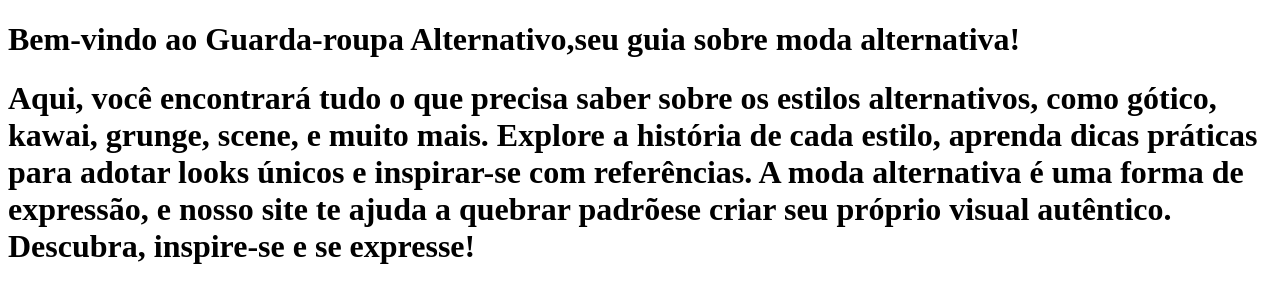
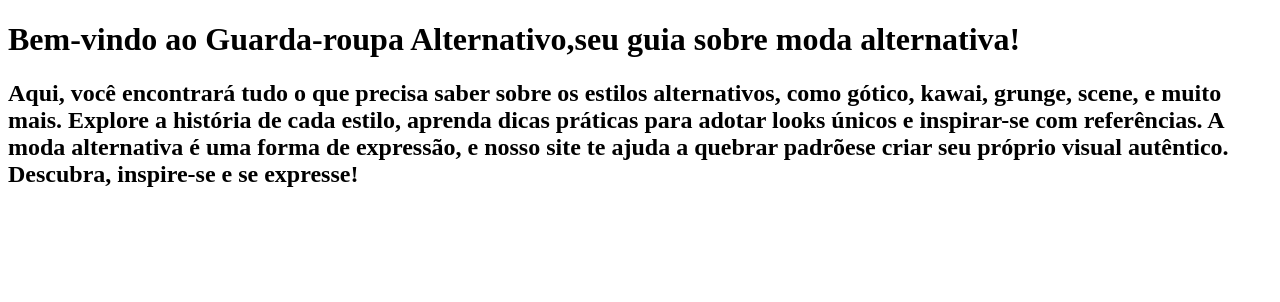
Before and after one commit to kamyyz/ModasAlternativas., a plain HTML site: page index.html in a window 1280 px wide. Drawn offline with Linux system fonts and the light colour scheme.

Commit message:
tamanho das explicações

```diff
--- a/index.html
+++ b/index.html
@@ -7,11 +7,11 @@
 </head>
 <body>
  <h1>Bem-vindo ao Guarda-roupa Alternativo,seu guia sobre moda alternativa!</h1>
- <h1>Aqui, você encontrará tudo o que precisa saber sobre os estilos alternativos,
+ <h2>Aqui, você encontrará tudo o que precisa saber sobre os estilos alternativos,
  como gótico, kawai, grunge, scene, e muito mais. Explore a história de cada estilo,
  aprenda dicas práticas para adotar looks únicos e inspirar-se com referências.
   A moda alternativa é uma forma de expressão, e nosso site te ajuda a quebrar padrõese criar
 seu próprio visual autêntico.
-    Descubra, inspire-se e se expresse!</h1>
+    Descubra, inspire-se e se expresse!</h2>
 </body>
 </html>
```
